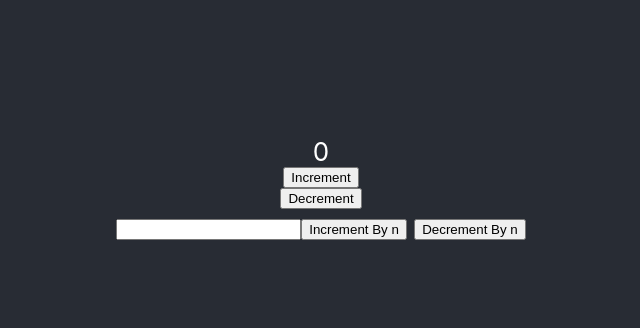
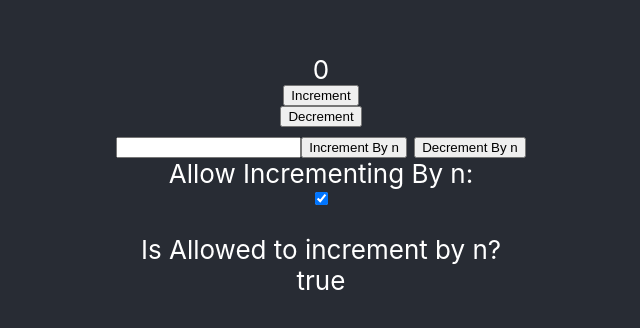
Before and after one commit to cawilson1/reduxIncrementerCohort4, a React (Create React App) app: page / in a window 1280 px wide. Shown: the part 212-540 px from the top of the page, without its empty margins (319-959 px from the left). Built offline with nearby package versions, Linux system fonts and the light colour scheme.

Commit message:
create new reducer for disabling buttons

```diff
--- a/src/App.js
+++ b/src/App.js
@@ -4,7 +4,8 @@ import {
   INCREMENT_COUNTER,
   DECREMENT_COUNTER,
   incrementByN,
-  decrementByN
+  decrementByN,
+  allowUserInput
 } from "./actions";
 import { reducer } from "./reducers";
 import { CreateStore } from "./store/CreateStore";
@@ -12,7 +13,7 @@ import { CreateStore } from "./store/CreateStore";
 function App() {
   const [n, setN] = useState(0);
   const store = CreateStore(reducer);
-  console.log("counter", store.state);
+  console.log("state", store.state);
   return (
     <div className="App">
       <header className="App-header">
@@ -34,6 +35,7 @@ function App() {
         <div>
           <input onChange={e => setN(e.target.value)} />
           <button
+            disabled={!store.state.allowers.allowed}
             onClick={() => {
               store.dispatch(incrementByN(n));
             }}
@@ -41,6 +43,7 @@ function App() {
             Increment By n
           </button>{" "}
           <button
+            disabled={!store.state.allowers.allowed}
             onClick={() => {
               store.dispatch(decrementByN(n));
             }}
@@ -48,6 +51,18 @@ function App() {
             Decrement By n
           </button>
         </div>
+        <label> Allow Incrementing By n:</label>
+        <input
+          type="checkbox"
+          defaultChecked={store.state.allowers.allowed}
+          onChange={() => {
+            store.dispatch(allowUserInput(!store.state.allowers.allowed));
+          }}
+        />
+        <p style={{ color: "white" }}>
+          Is Allowed to increment by n? <br />{" "}
+          {String(store.state.allowers.allowed)}
+        </p>
       </header>
     </div>
   );
--- a/src/actions/index.js
+++ b/src/actions/index.js
@@ -10,3 +10,8 @@ export function incrementByN(n) {
 export function decrementByN(n) {
   return { type: DECREMENT_BY_N, n };
 }
+
+const ALLOW_USER_INPUT = "ALLOW_USER_INPUT";
+export function allowUserInput(bool) {
+  return { type: ALLOW_USER_INPUT, allowed: !bool };
+}
--- a/src/reducers/index.js
+++ b/src/reducers/index.js
@@ -24,17 +24,23 @@ const incrementers = (state = { counter: 0 }, action) => {
   }
 };
 
-// export const reducer = (
-//   state = {
-//     counter: 0
-//   },
-//   action
-// ) => {
+const allowers = (state = { allowed: true }, action) => {
+  switch (action.type) {
+    case "ALLOW_USER_INPUT":
+      return {
+        ...state,
+        allowed: !state.allowed
+      };
+    default:
+      return { ...state };
+  }
+};
 
-// };
-
+//runs each of these every time.
+//if, for ex, state.allowers is undefined, it assigns state
 export const reducer = (state = {}, action) => {
   return {
-    incrementers: incrementers(state.incrementers, action)
+    incrementers: incrementers(state.incrementers, action),
+    allowers: allowers(state.allowers, action)
   };
 };
```
